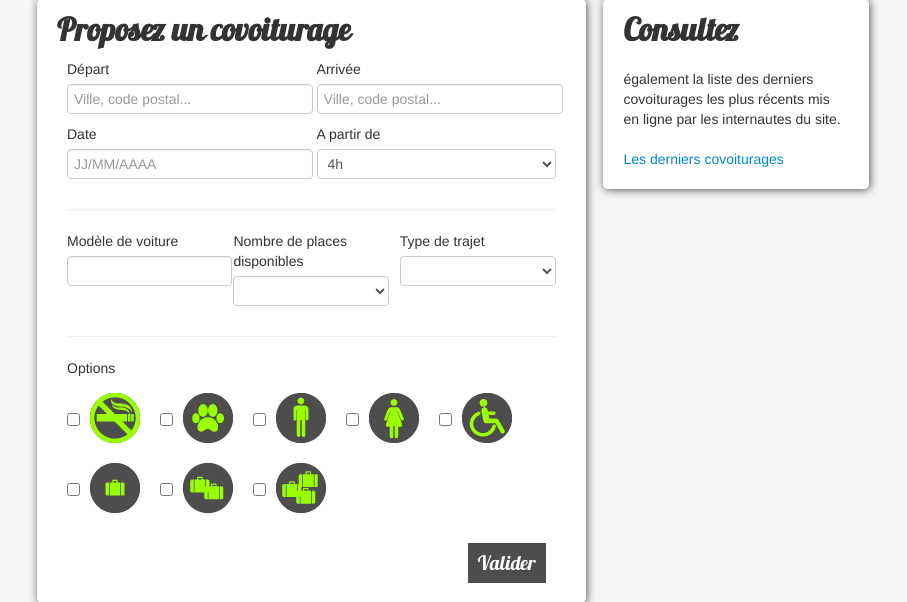
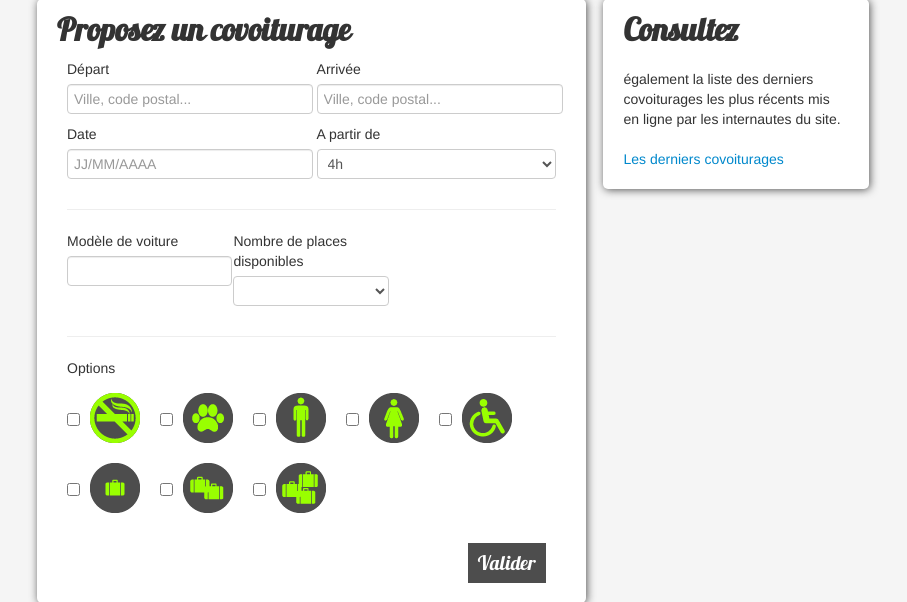
Before and after one commit to paul-sfeir/Projet-Web-Covoiturage, a PHP site: page /ajouter.php in a window 1280 px wide. Shown: the part 248-850 px from the top of the page, without its empty margins (187-1094 px from the left). Run offline with PHP 8.4, Linux system fonts and the light colour scheme; some libraries are stand-ins or nearby versions.

Commit message:
- Fonction aller simple ou aller-retour

```diff
--- a/ajouter.php
+++ b/ajouter.php
@@ -178,15 +178,6 @@ include "bdd.php";
 							</select>
 						</div>
 
-						<div class="span4">
-							<label>Type de trajet</label>
-							<select>
-								<option> </option>
-								<option>Aller simple</option>
-								<option>Aller-retour</option>
-								<option>Trajet régulier</option>
-							</select>
-						</div>
 					</div>
 
 					<hr/>
```
